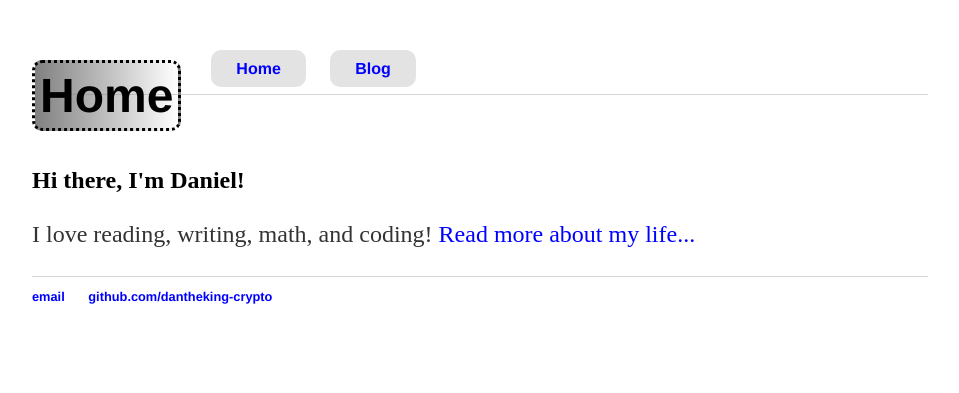
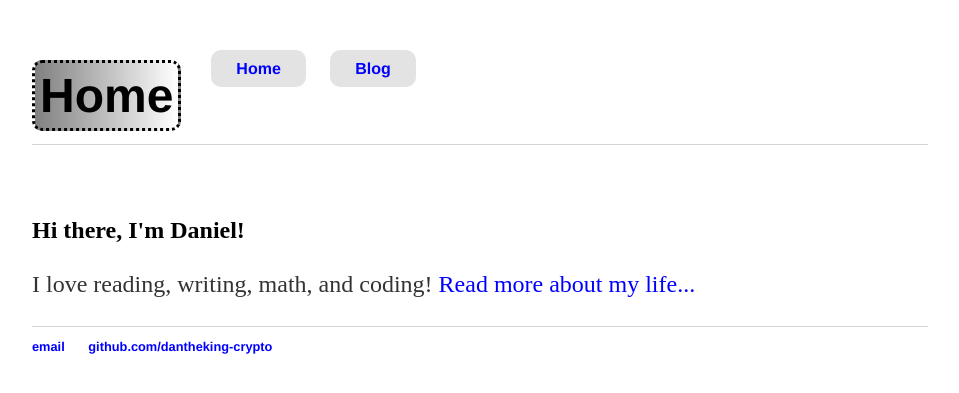
Before and after one commit to danielzsh/devo1ution.github.io, a Jekyll site: the page built from index.html, in a window 1280 px wide. Shown: the top 393 px of the page, without its empty margins (160-1119 px from the left). Built offline with Jekyll 4.4.1, drawn with Linux system fonts in a browser that asks for light colours.

Commit message:
Update main.css

```diff
--- a/css/main.css
+++ b/css/main.css
@@ -69,6 +69,7 @@ p {
 }
 nav {
     border-bottom: 1px solid #d5d5d5;
+    padding: 0px 0px 50px 0px;
 }
 footer {
     border-top: 1px solid #d5d5d5;
```
